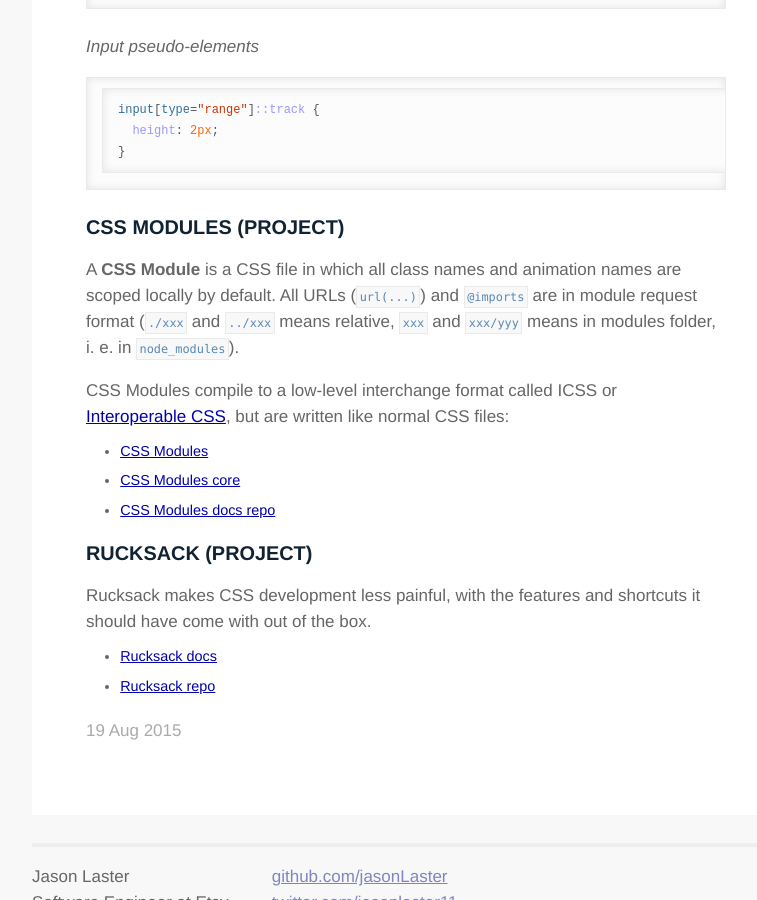
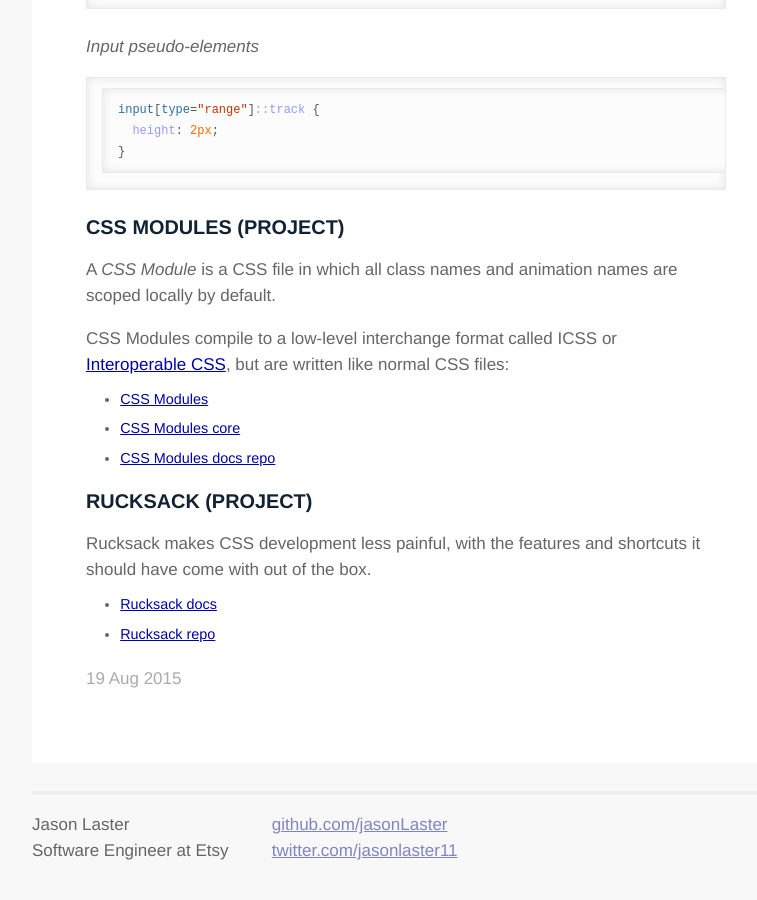
Before and after one commit to jasonLaster/jasonLaster.github.io, a Jekyll site: the page built from _posts/2015-08-19-css-transpiling.markdown, in a window 1280 px wide and 900 px high, scrolled down 1246 px. Shown: the whole window, without its empty margins (239-996 px from the left). Built offline with Jekyll 4.4.1, drawn with Linux system fonts in a browser that asks for light colours; Markdown is read by kramdown in place of the engine named in the settings.

Commit message:
Update CSS Modules

```diff
--- a/_posts/2015-08-19-css-transpiling.markdown
+++ b/_posts/2015-08-19-css-transpiling.markdown
@@ -53,7 +53,7 @@
 
 ### CSS Modules (Project)
 
-A **CSS Module** is a CSS file in which all class names and animation names are scoped locally by default. All URLs (`url(...)`) and `@imports` are in module request format (`./xxx` and `../xxx` means relative, `xxx` and `xxx/yyy` means in modules folder, i. e. in `node_modules`).
+A *CSS Module* is a CSS file in which all class names and animation names are scoped locally by default.
 
 CSS Modules compile to a low-level interchange format called ICSS or [Interoperable CSS](https://github.com/css-modules/icss), but are written like normal CSS files:
 
```
